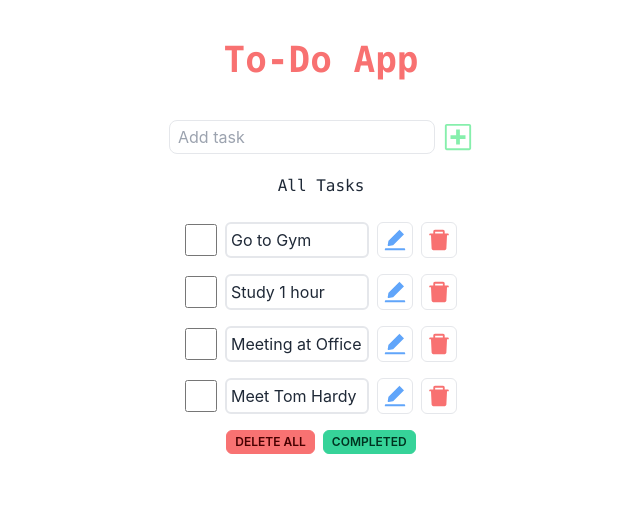
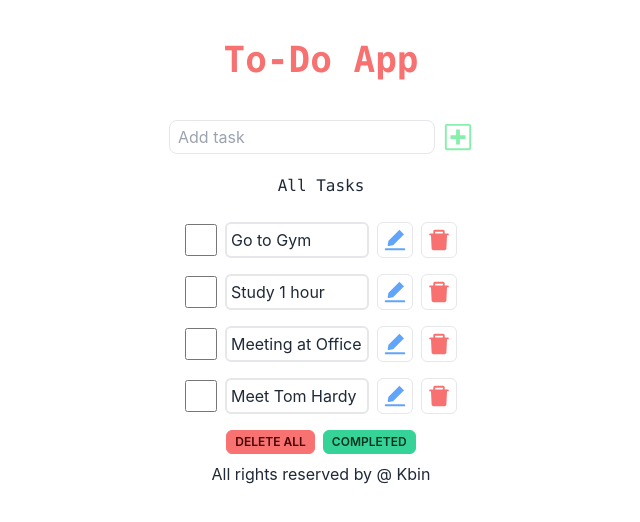
Before and after one commit to Khalidprithy/ToDo-CURD-front, a React (Create React App) app: page / in a window 1280 px wide. Shown: the top 522 px of the page, without its empty margins (319-959 px from the left). Built offline with nearby package versions, Linux system fonts and the light colour scheme.

Commit message:
Footer updated

```diff
--- a/src/App.js
+++ b/src/App.js
@@ -1,4 +1,5 @@
 import MainPage from './components/Pages/MainPage';
+import Footer from './components/Shared/Footer';
 import Header from './components/Shared/Header';
 
 function App() {
@@ -6,6 +7,7 @@ function App() {
     <div className='text-center'>
       <Header></Header>
       <MainPage></MainPage>
+      <Footer></Footer>
     </div>
   );
 }
--- a/src/components/Pages/TodoOutput.js
+++ b/src/components/Pages/TodoOutput.js
@@ -6,7 +6,7 @@ const TodoOutput = () => {
         <div className='mt-5'>
             <h4 className='font-mono pb-4'>All Tasks</h4>
             <div>
-                <div className='flex justify-center items-center gap-2 py-2 hover:scale-105 duration-300 transition ease-in-out delay-150 hover:-translate-y-1'>
+                <div className='flex justify-center items-center gap-2 py-2 hover:scale-105 duration-300 transition ease-in-out delay-250 hover:-translate-y-1'>
                     <input
                         className='h-8 w-8 accent-green-400'
                         type="checkbox" name="todoCheck" id="" />
--- a/src/components/Shared/Footer.js
+++ b/src/components/Shared/Footer.js
@@ -3,7 +3,7 @@ import React from 'react';
 const Footer = () => {
     return (
         <div>
-            <h1>Footer</h1>
+            <p>All rights reserved by @ Kbin</p>
         </div>
     );
 };
```
